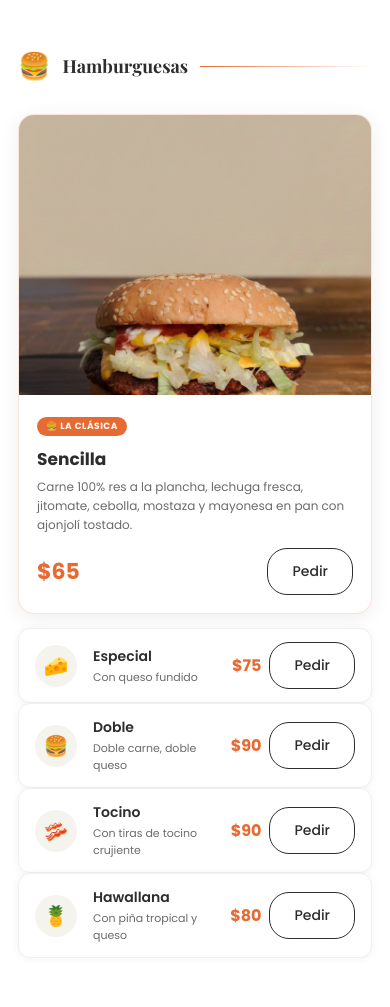
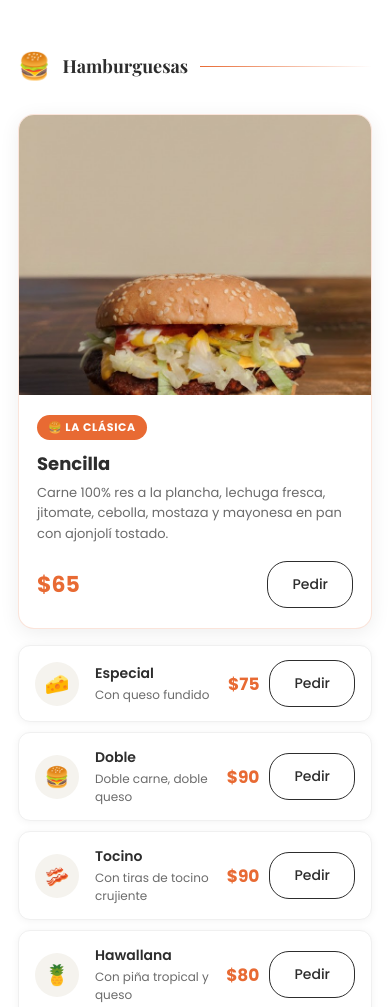
Before and after one commit to pcuellar2/Family_Business_Website, a plain HTML site: page index.html in a window 390 px wide. Shown: the part 2312-3319 px from the top of the page. Drawn offline with nearby package versions, Linux system fonts and the light colour scheme.

Commit message:
mobile 3.0

```diff
--- a/index.html
+++ b/index.html
@@ -867,21 +867,44 @@
             }
 
             /* Hero food cards (hotdog style) */
-            .hotdog-hero { flex-direction: column; border-radius: 16px; }
-            .hotdog-hero-img { width: 100%; height: 280px; }
-            .hotdog-hero-content { padding: 16px 18px 18px; }
-            .hotdog-hero-content h3 { font-size: 17px; margin-bottom: 5px; }
-            .hotdog-hero-content p { font-size: 12px; margin-bottom: 14px; }
-            .hotdog-hero-badge { font-size: 9px; padding: 3px 9px; }
+            .hotdog-hero {
+                flex-direction: column;
+                border-radius: 16px;
+                overflow: hidden;
+                margin-bottom: 16px;
+            }
+            .hotdog-hero-img {
+                width: 100%;
+                height: 280px;
+                min-height: 280px;
+                flex-shrink: 0;
+                overflow: hidden;
+                display: block;
+            }
+            .hotdog-hero-img img {
+                display: block;
+                width: 100%;
+                height: 100%;
+                object-fit: cover;
+            }
+            .hotdog-hero-content { padding: 18px 18px 20px; }
+            .hotdog-hero-content h3 { font-size: 18px; margin-bottom: 6px; }
+            .hotdog-hero-content p { font-size: 13px; margin-bottom: 16px; }
+            .hotdog-hero-badge { font-size: 11px; padding: 4px 11px; }
+            .hotdog-hero-bottom { gap: 14px; }
             .menu-card-price { font-size: 22px; }
 
             /* Compact list items */
-            .hotdog-list-item { padding: 13px 16px; border-radius: 12px; }
-            .hotdog-list-icon { width: 42px; height: 42px; font-size: 20px; }
+            .hotdog-list-item {
+                padding: 14px 16px;
+                border-radius: 12px;
+                margin-bottom: 10px;
+            }
+            .hotdog-list-icon { width: 44px; height: 44px; font-size: 20px; }
             .hotdog-list-info h4 { font-size: 14px; }
-            .hotdog-list-info p { font-size: 11px; }
-            .hotdog-list-price { font-size: 16px; }
-            .hotdog-list-right { gap: 8px; }
+            .hotdog-list-info p { font-size: 12px; }
+            .hotdog-list-price { font-size: 17px; }
+            .hotdog-list-right { gap: 10px; }
 
             /* Info / Contact section */
             .info-section { padding: 36px 18px; }
```
